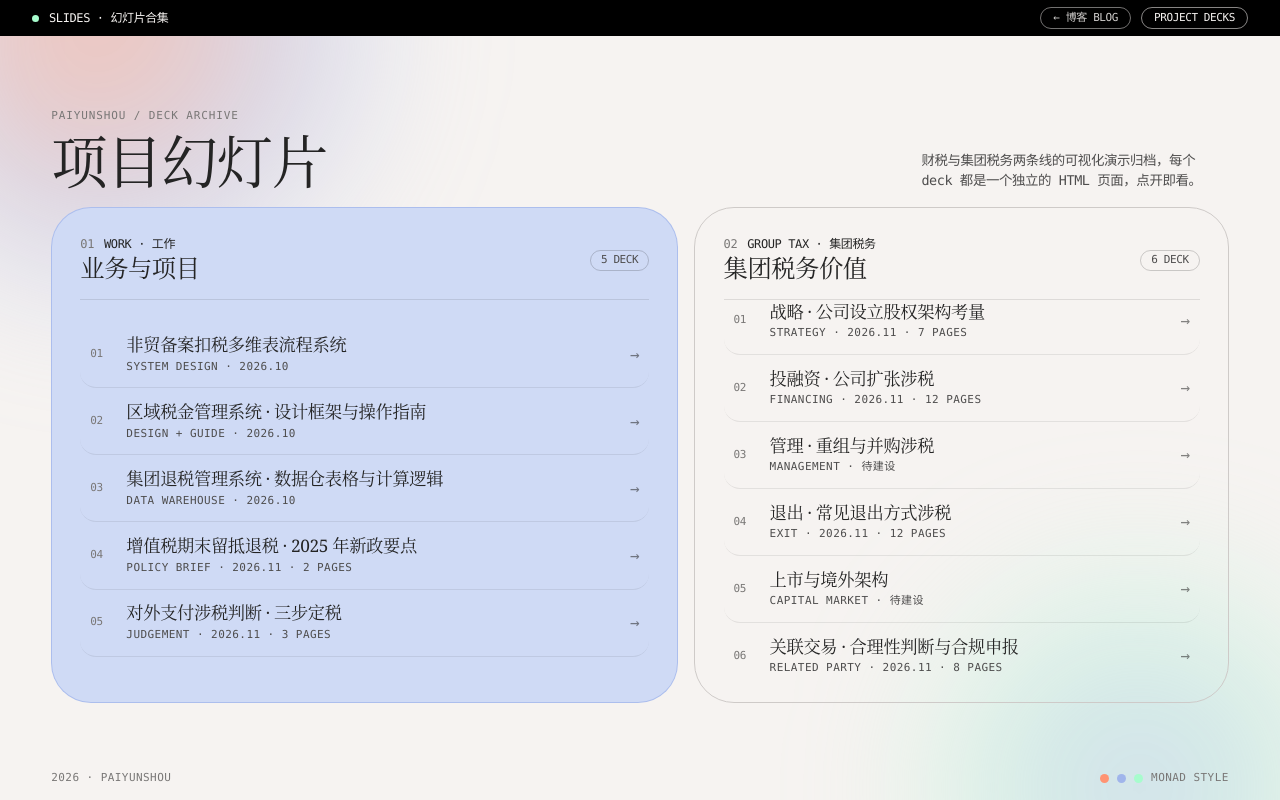
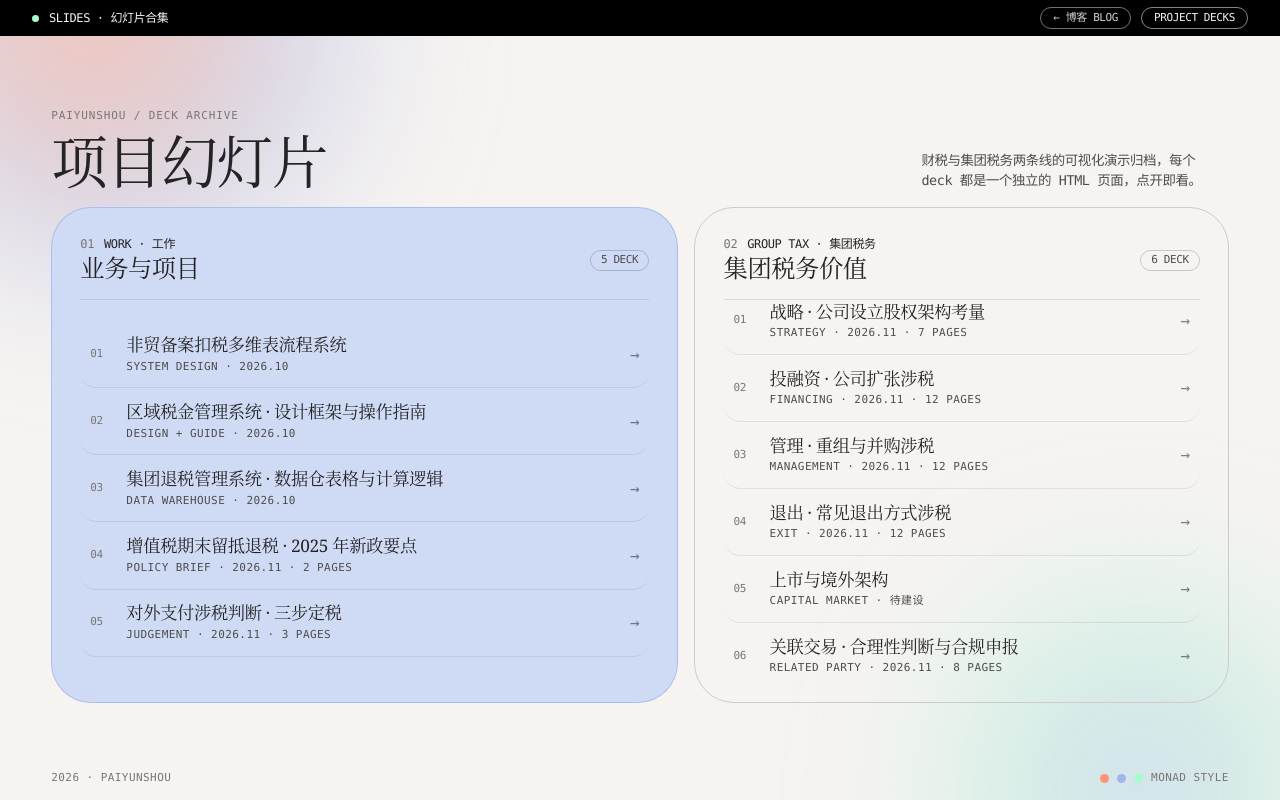
Before and after one commit to Paiyunshou/slides, a plain HTML site: page index.html in a window 1280 px wide. Drawn offline with Linux system fonts and the light colour scheme.

Commit message:
chore(03): 管理分册上线，12 PAGES

```diff
--- a/index.html
+++ b/index.html
@@ -305,7 +305,7 @@ footer .swatch.c{background:var(--mint)}
           <span class="idx">03</span>
           <span class="body">
             <span class="t">管理 · 重组与并购涉税</span>
-            <span class="m">MANAGEMENT · 待建设</span>
+            <span class="m">MANAGEMENT · 2026.11 · 12 PAGES</span>
           </span>
           <span class="arw">→</span>
         </a>        <a class="item" href="./exit-tax.html">
```
